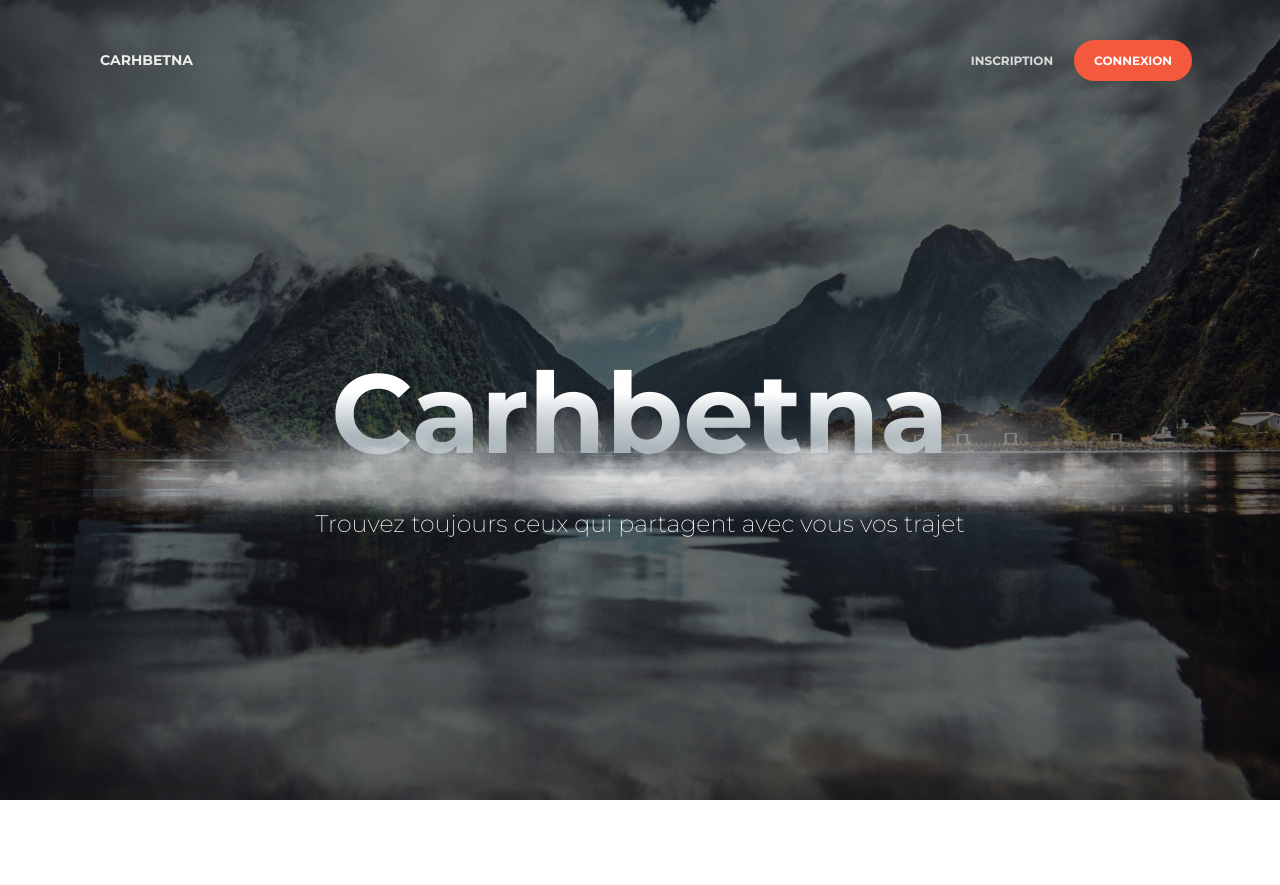
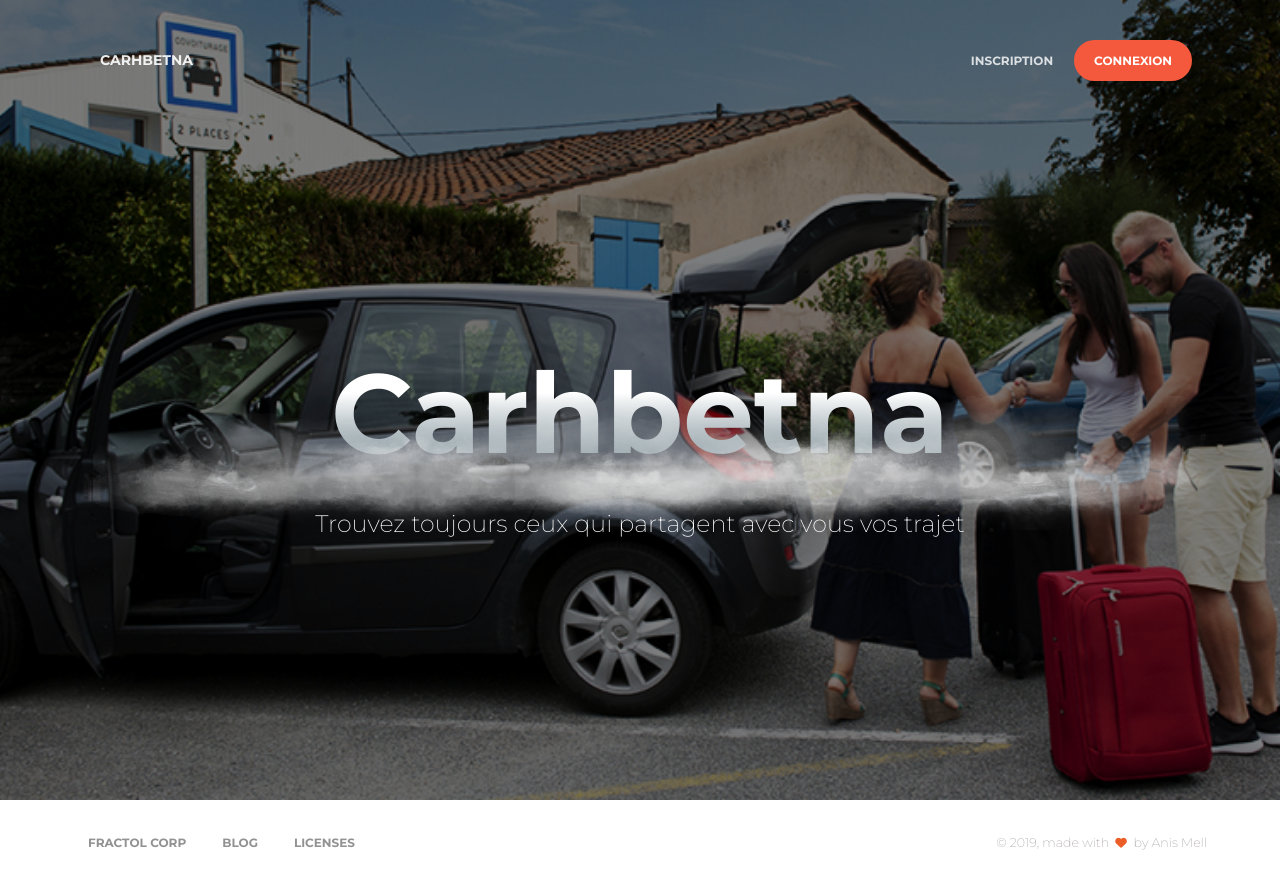
Before and after one commit to anis-meliti/Carhbetna, a React (Create React App) app: page / in a window 1280 px wide. Before the commit the page ends 800 px from the top, so only its background shows below. Built offline with nearby package versions, Linux system fonts and the light colour scheme.

Commit message:
implement the front end sign in

```diff
--- /dev/null
+++ b/src/components/Footers/Footer.js
@@ -0,0 +1,36 @@
+import React from 'react';
+
+// reactstrap components
+import { Row, Container } from 'reactstrap';
+
+function Footer() {
+  return (
+    <footer className='footer footer-black footer-white'>
+      <Container>
+        <Row>
+          <nav className='footer-nav'>
+            <ul>
+              <li>
+                <a href='/'>Fractol Corp</a>
+              </li>
+              <li>
+                <a href='/'>Blog</a>
+              </li>
+              <li>
+                <a href='/'>Licenses</a>
+              </li>
+            </ul>
+          </nav>
+          <div className='credits ml-auto'>
+            <span className='copyright'>
+              © {new Date().getFullYear()}, made with{' '}
+              <i className='fa fa-heart heart' /> by Anis Mell
+            </span>
+          </div>
+        </Row>
+      </Container>
+    </footer>
+  );
+}
+
+export default Footer;
--- a/src/components/Headers/Navbars/IndexNavbar.js
+++ b/src/components/Headers/Navbars/IndexNavbar.js
@@ -12,6 +12,7 @@ import {
   Nav,
   Container
 } from 'reactstrap';
+import SignInModal from '../../Modals/SignInModal';
 
 function IndexNavbar() {
   const [navbarColor, setNavbarColor] = React.useState('navbar-transparent');
@@ -43,7 +44,9 @@ function IndexNavbar() {
       window.removeEventListener('scroll', updateNavbarColor);
     };
   });
+  const [loginModal, setloginModal] = React.useState(false);
   return (
+    <>
       <Navbar className={classnames('fixed-top', navbarColor)} expand='lg'>
         <Container>
           <div className='navbar-translate'>
@@ -74,10 +77,7 @@ function IndexNavbar() {
           >
             <Nav navbar>
               <NavItem>
-              <NavLink
-                href='https://demos.creative-tim.com/paper-kit-react/#/documentation?ref=pkr-index-navbar'
-                target='_blank'
-              >
+                <NavLink>
                   <i className='nc-icon' /> inscription
                 </NavLink>
               </NavItem>
@@ -85,8 +85,7 @@ function IndexNavbar() {
                 <Button
                   className='btn-round'
                   color='danger'
-                href='#pablo'
-                target='_blank'
+                  onClick={() => setloginModal(true)}
                 >
                   connexion
                 </Button>
@@ -95,6 +94,9 @@ function IndexNavbar() {
           </Collapse>
         </Container>
       </Navbar>
+
+      <SignInModal isOpen={loginModal} toggle={() => setloginModal(false)} />
+    </>
   );
 }
 
--- /dev/null
+++ b/src/components/Modals/SignInModal.js
@@ -0,0 +1,68 @@
+import React from 'react';
+// reactstrap components
+import { Modal, FormGroup, Input, Button } from 'reactstrap';
+
+const SignInModal = ({ isOpen, toggle }) => {
+  const [userCred, setuserCred] = React.useState({
+    mail: '',
+    password: ''
+  });
+
+  const onChangeHandler = e => {
+    setuserCred({ ...userCred, [e.target.name]: e.target.value });
+  };
+  return (
+    <Modal isOpen={isOpen} modalClassName='modal-register'>
+      <div className='modal-header no-border-header text-center'>
+        <button
+          aria-label='Close'
+          className='close'
+          data-dismiss='modal'
+          type='button'
+          onClick={toggle}
+        >
+          <span aria-hidden={true}>×</span>
+        </button>
+        <h6 className='text-muted'>Bienvenu à</h6>
+        <h3 className='modal-title text-center'>Carhbetna</h3>
+        <p>Connectez-vous à votre compte</p>
+      </div>
+      <div className='modal-body'>
+        <FormGroup>
+          <label>Email</label>
+          <Input
+            defaultValue=''
+            placeholder='Email'
+            type='text'
+            name='mail'
+            onChange={onChangeHandler}
+          />
+        </FormGroup>
+        <FormGroup>
+          <label>Mot de passe</label>
+          <Input
+            defaultValue=''
+            placeholder='Mot de passe'
+            type='password'
+            name='password'
+            onChange={onChangeHandler}
+          />
+        </FormGroup>
+        <Button block className='btn-round' color='default'>
+          S'identifier
+        </Button>
+      </div>
+      <div className='modal-footer no-border-footer'>
+        <span className='text-muted text-center'>
+          À la recherche{' '}
+          <a href='#pablo' onClick={e => e.preventDefault()}>
+            créer un compte
+          </a>
+          ?
+        </span>
+      </div>
+    </Modal>
+  );
+};
+
+export default SignInModal;
--- a/src/views/Index.js
+++ b/src/views/Index.js
@@ -5,6 +5,7 @@ import React from 'react';
 // core components
 import IndexNavbar from '../components/Headers/Navbars/IndexNavbar';
 import IndexHeader from '../components/Headers/IndexHeader';
+import Footer from '../components/Footers/Footer';
 
 // index sections
 // import SectionButtons from "views/index-sections/SectionButtons.js";
@@ -47,8 +48,9 @@ function Index() {
         <SectionLogin />
         <SectionExamples />
         <SectionDownload />
-        <DemoFooter />
+
       </div> */}
+      <Footer />
     </>
   );
 }
```
Also changed, not shown: src/assets/img/antoine-barres.jpg. Lines whose indentation alone changed are shown as unchanged.
